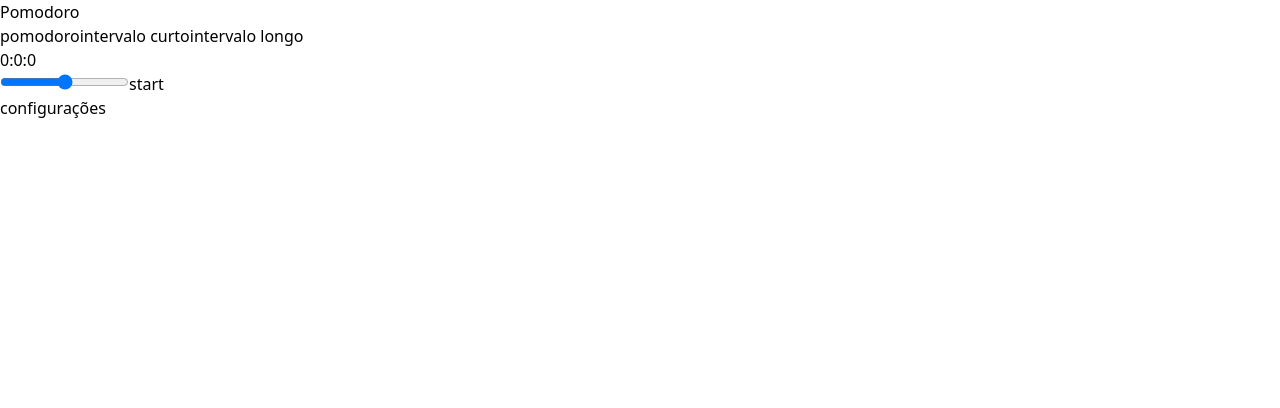
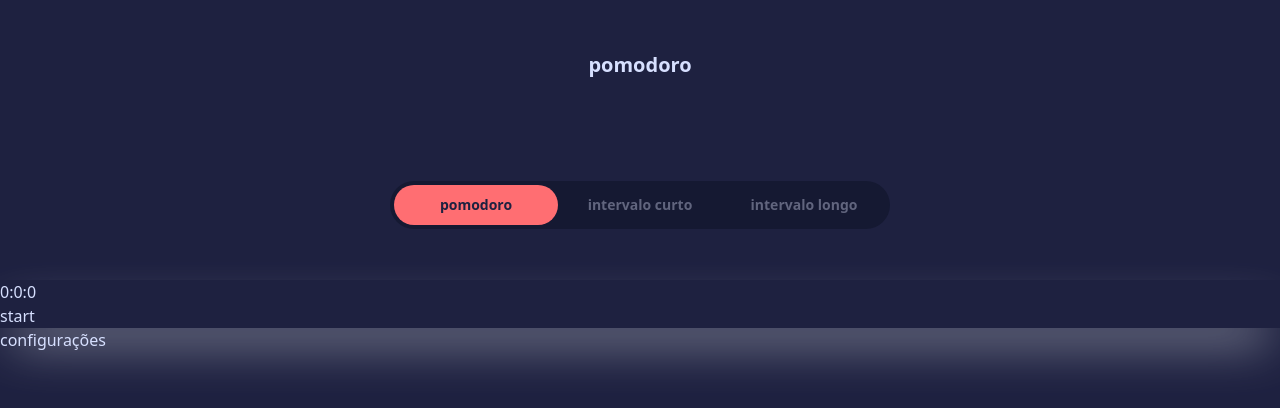
Before and after one commit to Leckller/pomodoro, a React (Vite) app: page / in a window 1280 px wide. Shown: the top 408 px of the page. Built offline with nearby package versions, Linux system fonts and the light colour scheme.

Commit message:
feat: estilizei o header

```diff
--- a/src/routes/Home.tsx
+++ b/src/routes/Home.tsx
@@ -1,44 +1,65 @@
+import { useState } from 'react';
 import Clock from '../components/Clock';
 import useTime, { Timer } from '../hooks/useTimer';
 
 function Home() {
   const [timer, setTimer, start, setStart] = useTime();
-
+  const [option, setOption] = useState<0 | 1 | 2 | 3>(0);
+  const selected = 'text-[#1e2140] bg-[#ff6e72]';
   return (
-    <div>
-      <header>
-        <h1>Pomodoro</h1>
-        <section>
-          <button>pomodoro</button>
+    <div className="w-screen h-screen bg-[#1e2140] text-[#d7e0ff]">
+      <header
+        className="flex flex-col justify-around w-screen h-[35%]
+        text-center font-bold items-center"
+      >
+        <h1 className="text-xl">pomodoro</h1>
+        <section
+          className="flex flex-row max-w-[500px] w-[80%] justify-around
+         bg-[#151932] h-12 p-1 rounded-3xl text-[#61657e]"
+        >
           <button
+            className={ `w-[30%] p-2 rounded-3xl flex-grow text-sm
+              ${option === 0 ? selected : ''} transition-all` }
+            onClick={ () => {
+              setOption(0);
+            } }
+          >
+            pomodoro
+          </button>
+          <button
+            className={ `w-[30%] p-2 rounded-3xl flex-grow text-sm
+              ${option === 1 ? selected : ''}  transition-all` }
             onClick={ () => {
               setStart(false);
               setTimer(new Timer(0, 15));
+              setOption(1);
             } }
           >
             intervalo curto
           </button>
           <button
+            className={ `w-[30%] p-2 rounded-3xl flex-grow text-sm
+              ${option === 2 ? selected : ''}  transition-all` }
             onClick={ () => {
               setStart(false);
               setTimer(new Timer(0, 45));
+              setOption(2);
             } }
           >
             intervalo longo
           </button>
         </section>
       </header>
+
       <main>
-        <article>
+        <article className="shadow-[#9a9dab] shadow-2xl">
           <Clock time={ timer } />
-          <input
-            type="range"
-          />
           <button onClick={ () => { setStart(!start); } }>
             {`${start ? 'pause' : 'start'}`}
           </button>
         </article>
       </main>
+
       <footer>
         <button>
           configurações
```
